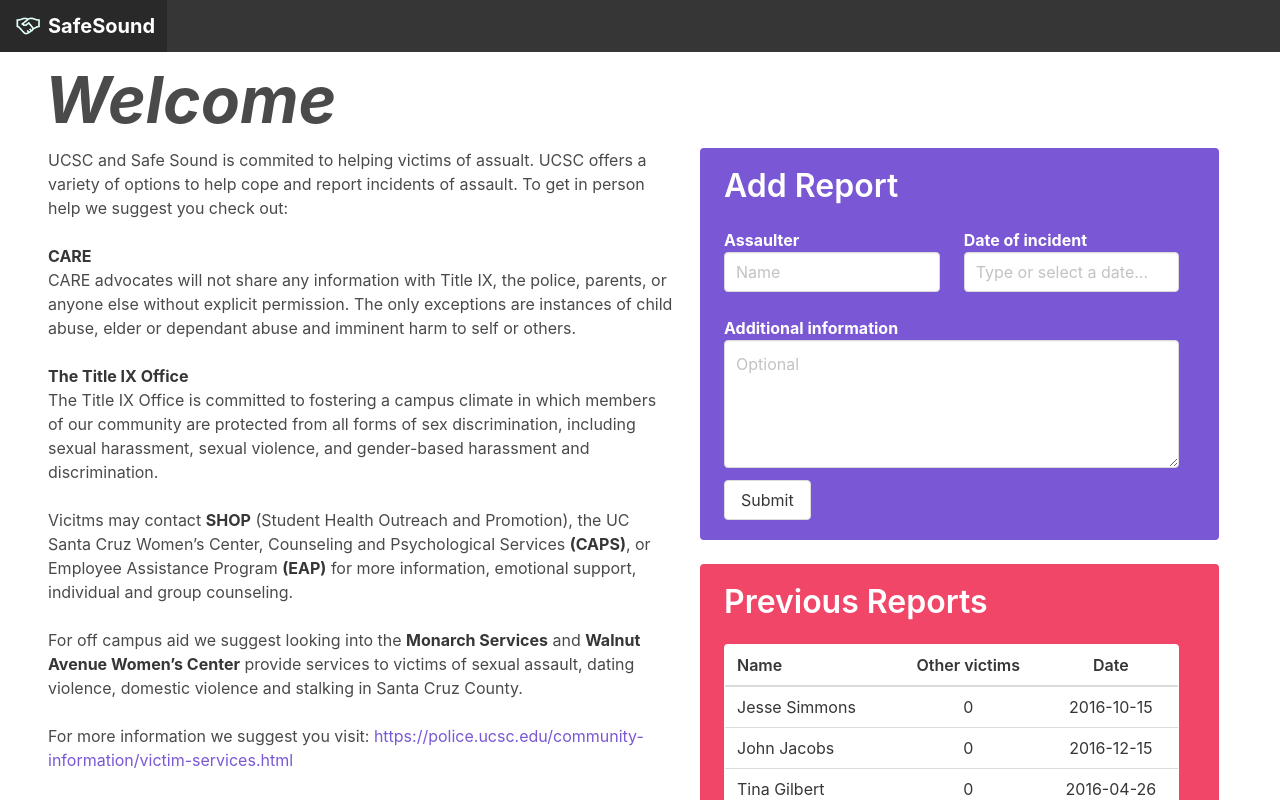
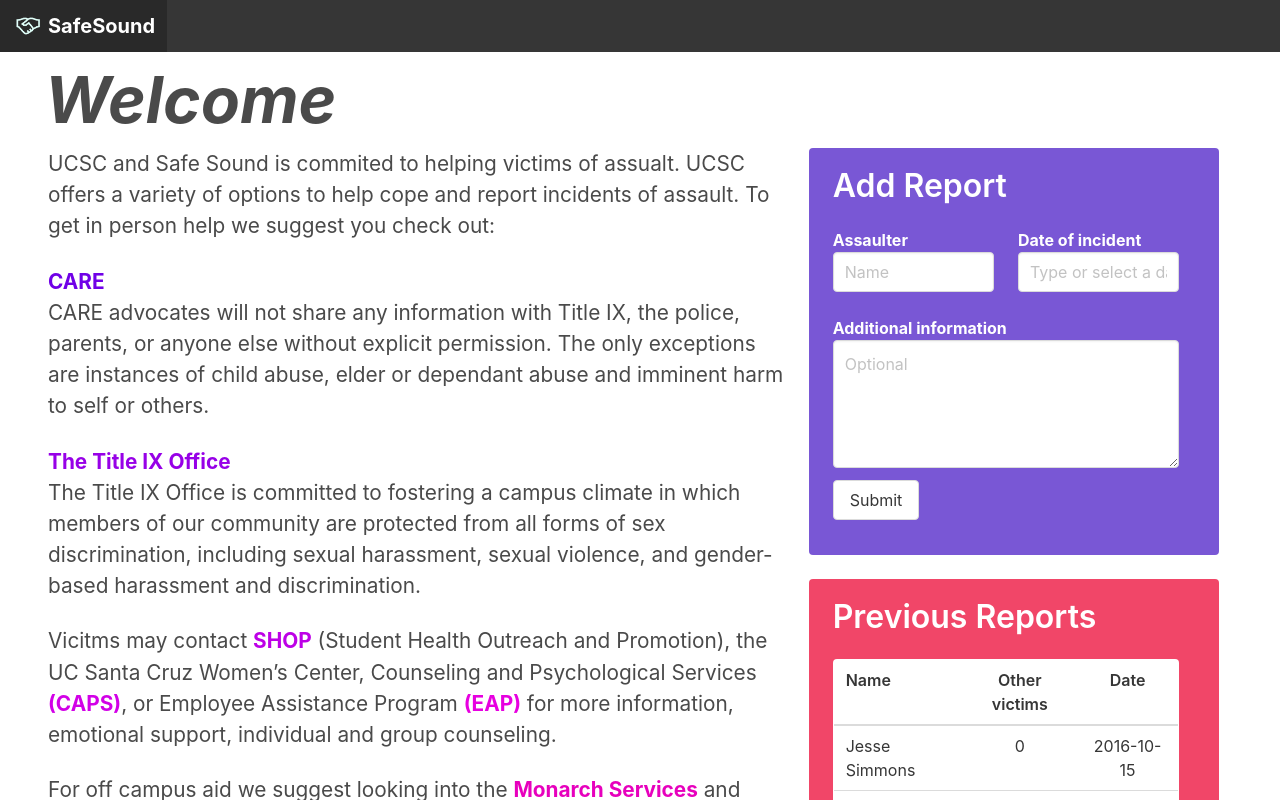
Before and after one commit to RapeReport/RapeReport, a Vue app in the folder rreport/: page /WelcomePage in a window 1280 px wide. Shown: the top 800 px of the page. Built offline with nearby package versions, Linux system fonts and the light colour scheme.

Commit message:
make welcome page look fire

```diff
--- a/rreport/src/components/WelcomePage/ReportPanel.vue
+++ b/rreport/src/components/WelcomePage/ReportPanel.vue
@@ -1,5 +1,5 @@
 <template>
-	<article class="tile is-child notification is-link">
+	<article class="tile is-vertical is-child notification is-link">
 		<p class="title">Add Report</p>
 		<section style='text-align: left' >
 
@@ -67,6 +67,11 @@ export default {
 				console.log(this.assailant);
 				console.log(this.additionalInfo)
 				console.log(String(this.date));
+
+				this.additionalInfo = ''
+			  	this.assailant = ''
+			  	this.date = null
+
 			}
 		}
 	  }
--- a/rreport/src/components/WelcomePage/WelcomePage.vue
+++ b/rreport/src/components/WelcomePage/WelcomePage.vue
@@ -2,47 +2,47 @@
 	<div>
 	<header class="Title">Welcome</header>
 	<div class="tile is-ancestor Description">
-		<div class="tile is-vertical is-6 ">
+		<div class="tile is-vertical is-7 ">
 
 		<div class="tile is-parent is-vertical">
-	        <p>
+	        <p style="font-size:1.3em">
 				UCSC and Safe Sound is commited to helping victims of assualt. UCSC offers a variety of options to help cope and report incidents of assault. To get in person help we suggest you check out:
 			</p>
 			<br/>
-			<strong>
+			<strong class="CARE" style="font-size:1.3em">
 				CARE
 			</strong>
-			<p>
+			<p style="font-size:1.3em">
 				CARE advocates will not share any information with Title IX, the police, parents, or anyone else without explicit permission. The only exceptions are instances of child abuse, elder or dependant abuse and imminent harm to self or others.
 			</p>
 			<br/>
-			<strong>
+			<strong class="Title9" style="font-size:1.3em">
 				The Title IX Office
 			</strong>
-			<p>
+			<p style="font-size:1.3em">
 				The Title IX Office is committed to fostering a campus climate in which members of our community are protected from all forms of sex discrimination, including sexual harassment, sexual violence, and gender-based harassment and discrimination.
 			</p>
 			<br/>
-			<p>
-				Vicitms may contact <strong>SHOP</strong> (Student Health Outreach and Promotion), the UC Santa Cruz Women’s Center, Counseling and Psychological Services <strong>(CAPS)</strong>, or Employee Assistance Program <strong>(EAP)</strong> for more information, emotional support, individual and group counseling.
+			<p style="font-size:1.3em">
+				Vicitms may contact <strong class="SHOP">SHOP</strong> (Student Health Outreach and Promotion), the UC Santa Cruz Women’s Center, Counseling and Psychological Services <strong class="CAPS">(CAPS)</strong>, or Employee Assistance Program <strong class="EAP">(EAP)</strong> for more information, emotional support, individual and group counseling.
 			</p>
 			<br/>
-			<p>
-				For off campus aid we suggest looking into the <strong>Monarch Services</strong> and <strong>Walnut Avenue Women’s Center</strong> provide services to victims of sexual assault, dating violence, domestic violence and stalking in Santa Cruz County.
+			<p style="font-size:1.3em">
+				For off campus aid we suggest looking into the <strong class="Monarch">Monarch Services</strong> and <strong class="Walnut">Walnut Avenue Women’s Center</strong> provide services to victims of sexual assault, dating violence, domestic violence and stalking in Santa Cruz County.
 			</p>
 			<br/>
-			<p>
+			<p style="font-size:1.3em">
 				For more information we suggest you visit: <a>https://police.ucsc.edu/community-information/victim-services.html</a>
 			</p>
 	    </div>
 
 	  </div>
-	  <div class="tile is-vertical is-5">
+	  <div class="tile is-vertical is-4">
 
 
 	<div class="tile is-parent is-vertical">
 
-			<ReportPanel/>
+		<ReportPanel/>
 
         <article class="tile is-child notification is-danger">
 			<p class="title">Previous Reports</p>
@@ -137,6 +137,27 @@ export default {
 	position: relative;
 	z-index: 2;
 	left: 3em;
+}
+.CARE{
+	color: #7000E7;
+}
+.Title9{
+	color: #9700E7;
+}
+.SHOP{
+	color: #BD00E7;
+}
+.CAPS{
+	color: #D200E7;
+}
+.EAP{
+	color: #E700E0;
+}
+.Monarch{
+	color: #E700BD;
+}
+.Walnut{
+	color: #EE1082;
 }
 </style>
 
```
